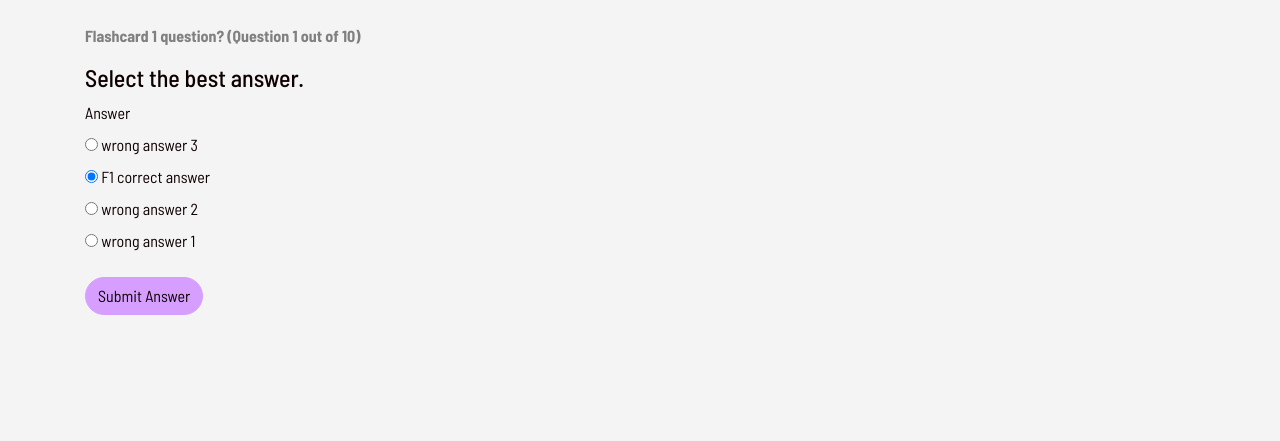
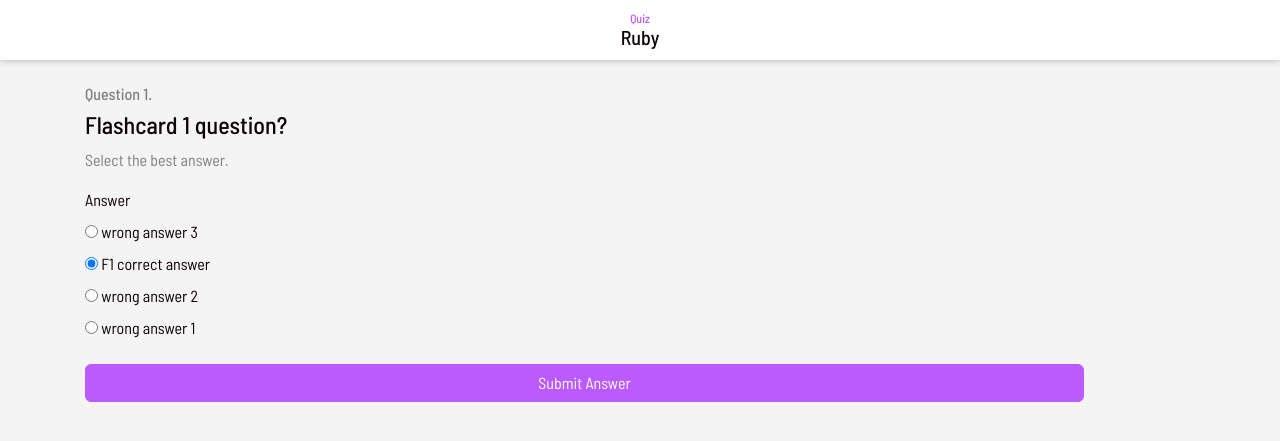
Before and after one commit to anjadrayton/fly-flashcards, a Rails app: page /decks/1/flashcards/1 in a window 1280 px wide. Shown: the top 441 px of the page. Run offline with Rails 7, Linux system fonts and the light colour scheme; a user stored in the database is signed in; data comes from the database, SQL or seed files in the repository; data that the repository does not hold is empty; style sheets or scripts are compiled from the project's sources; some libraries are stand-ins or nearby versions.

Commit message:
undated UI elements and navbar

```diff
--- a/app/assets/stylesheets/components/_buttons.scss
+++ b/app/assets/stylesheets/components/_buttons.scss
@@ -1,16 +1,16 @@
 .pill {
-  border-radius: 20px;
-  // width: 99px;
-  background-color: #d69fff;
-  border-color: #d69fff;
-  border-radius: 30px;
+    width: 90%;
+    border-radius: 6px;
+    color: white;
+    background-color: #bb5afd;
+    border-color: #bb5afd;
 }
 
 .text-pill {
   border-radius: 22px;
   width: 241px;
   padding: 0 13px;
-  color: white;
+  color: white !important;
 }
 .green {
   background-color: #0a9039;
@@ -18,3 +18,25 @@
 .red {
   background-color: #e84537;
 }
+button.btn-pill > a{
+  color: white !important;
+}
+
+.pill-end1 {
+  display: inline-block;
+  width: 33%;
+  border-radius: 6px;
+  color: white;
+  background-color: #bb5afd;
+  border-color: #bb5afd;
+}
+.pill-end2 {
+    display: inline-block;
+    width: 33%;
+    border-radius: 6px;
+    border-width: 2px;
+    color: #bb5afd;
+    background-color: white;
+    border-color: #bb5afd;
+    /* float: right; */
+}
--- a/app/assets/stylesheets/components/_form.scss
+++ b/app/assets/stylesheets/components/_form.scss
@@ -15,7 +15,7 @@
     cursor: pointer;
     width: 270px;
     font-family: 'Barlow Semi Condensed', sans-serif;
-    font-weight: bold;
+    // font-weight: bold;
 }
 
 // .form-check:checked {
@@ -32,7 +32,7 @@
 
 .form-check-input:checked + label {
   border: solid !important;
-  border-color: #d69efd !important;
+  border-color: #bb5afd !important;
   border-width: 2px !important;
 }
 
@@ -54,7 +54,7 @@
 .correct-sub {
   color: black !important;
     border: solid;
-    border-color: #884bb4;
+    border-color: #bb5afd;
     border-width: 2px;
     padding: 6px;
     margin-bottom: 4px;
@@ -63,7 +63,7 @@
     cursor: pointer;
     width: 270px;
     font-family: 'Barlow Semi Condensed', sans-serif;
-    font-weight: bold;
+    // font-weight: bold;
 }
 .correct-sub:before {
     content: "";
@@ -87,7 +87,7 @@
     cursor: pointer;
     width: 270px;
     font-family: 'Barlow Semi Condensed', sans-serif;
-    font-weight: bold;
+    // font-weight: bold;
 }
 
 .incorrect-sub:before {
--- a/app/assets/stylesheets/components/_navbar.scss
+++ b/app/assets/stylesheets/components/_navbar.scss
@@ -10,3 +10,19 @@
 .navbar-lewagon .navbar-brand img {
   width: 40px;
 }
+.nav-bar {
+  height: 60px;
+  width: 100%;
+  background-color: white;
+  box-shadow: 0px -2px 9px #888888;
+  text-align: center;
+}
+.nav-head {
+  color: #bb5afd;
+  font-size: 12px;
+  margin-bottom: 0px;
+  padding-top: 11px;
+}
+.nav-topic {
+
+}
--- a/app/assets/stylesheets/components/_texts.scss
+++ b/app/assets/stylesheets/components/_texts.scss
@@ -1,10 +1,10 @@
 @import url('https://fonts.googleapis.com/css2?family=Barlow+Semi+Condensed:ital,wght@0,300;0,400;1,500&display=swap');
 .full-headings {
-  display: inline-block;
+  // display: inline-block;
 }
 .sub-headings {
   color: grey;
-  font-weight: bold;
+  // font-weight: bold;
 }
 
 .green-h {
--- a/app/assets/stylesheets/pages/_deck_show.scss
+++ b/app/assets/stylesheets/pages/_deck_show.scss
@@ -20,7 +20,8 @@
 .scene-lg {
   background-color: rgb(29, 29, 111);
   height: 100vh;
-  bottom: 16px;
+  // bottom: 16px;
+  bottom: 0px;
 
   /* width: 293px; */
   /* margin: auto; */
@@ -233,7 +234,8 @@
 .show-info {
   position: absolute;
   top: 22%;
-  right: 13%;
+  width: 100%;
+  // right: 13%;
   text-align: center;
   color: white;
   // opacity: 0%;
--- a/app/assets/stylesheets/pages/_flash_show.scss
+++ b/app/assets/stylesheets/pages/_flash_show.scss
@@ -4,8 +4,8 @@
 
 .sticky {
   position: sticky;
-  bottom: 10px;
-  left: 30%;
+  // bottom: 10px;
+  // left: 30%;
 }
 
 .rocket {
@@ -19,10 +19,11 @@
 
 .scene {
   background-color: rgb(29, 29, 111);
-  height: 165px;
+  height: 175px;
   width: 100%;
   margin: auto;
   position: relative;
+  top: -3px;
 }
 
 .star {
@@ -112,10 +113,12 @@
     top: 0px;
     right: 0px;
     // transform: translate(14px, -70px);
-    transform: translate(14px, -70px);
+    // transform: translate(14px, -70px);
+    transform: translate(14px, -107px);
+
     /* -webkit-transform: translate(-350px, 350px); */
     z-index: 1;
-    animation: 1s astroid 0.5s linear running;
+    animation: 1.5s astroid 1.5s linear running;
     /* animation-delay: 5s; */
 }
 // .box {
@@ -142,10 +145,11 @@
 
 @keyframes astroid {
   0% {
-    transform: translate(14px, -70px);
+    // transform: translate(14px, -70px);
+    transform: translate(14px, -107px);
   }
   100% {
-    transform: translate(-79px, 25px);
+    transform: translate(-79px, 34px);
   }
 }
 
--- a/app/assets/stylesheets/pages/_home.scss
+++ b/app/assets/stylesheets/pages/_home.scss
@@ -4,7 +4,8 @@
   height: 100vh;
   background-size: cover;
   position: relative;
-  bottom: 16px;
+  // bottom: 16px;
+  bottom: 0px;
 }
 
 .home2 {
@@ -28,7 +29,21 @@
 .title {
   text-align: center;
 }
+.home-btn {
+  position: absolute;
+    top: 331px;
+    width: 102px;
+    left: 106px;
+    padding: 5px;
+    border-radius: 13px;
+    /* border: solid; */
+    /* border-width: 2px; */
+    /* border-color: #8128bd; */
+    background-color: #bb5afd;
+    color: white;
+    /* font-weight: bold; */
 
+}
 // html, body {
 //     margin:0;
 //     padding:0;
--- a/app/assets/stylesheets/pages/_topics_show.scss
+++ b/app/assets/stylesheets/pages/_topics_show.scss
@@ -15,15 +15,19 @@
   color: #ffffff;
 
   a {
+    margin: 0px auto 5px auto;
+    justify-content: space-between;
     background: #fffffff0;
-    color: #01002a;
     padding: 5px 10px;
     margin-bottom: 5px;
     border-radius: 5px;
     transition: 0.2s ease;
     text-decoration: none;
-    display: inline-flex;
+    display: flex;
     align-items: center;
+    width: 170px;
+
+
 
 
     &:hover {
--- a/app/views/decks/show.html.erb
+++ b/app/views/decks/show.html.erb
@@ -4,8 +4,8 @@
   <div class="show-info">
     <h4 class = "main-title"> <%= @score %> Cards Correct</h4>
     <br>
-    <%= link_to "Repeat Deck", deck_flashcard_path(@deck, @deck.flashcards.first), class: "btn pill" %>
-    <%= link_to "New Decks", topics_path, class: "btn pill" %>
+    <%= link_to "Repeat Deck", deck_flashcard_path(@deck, @deck.flashcards.first), class: "btn pill-end1" %>
+    <%= link_to "New Decks", topics_path, class: "btn pill-end2" %>
     <%# <button class = "btn pill">Repeat Deck</button>
     <button class = "btn pill">Choose Deck</button> %>
     <br>
--- a/app/views/flashcards/show.html.erb
+++ b/app/views/flashcards/show.html.erb
@@ -57,6 +57,10 @@
 <br>
 </div>
 <div class = "bottom">
+  <div class = "nav-bar">
+    <h6 class = "nav-head">Quiz</h6>
+    <h5 class = "nav-topic"><%= @flashcard.deck.topic.name %></h5>
+  </div>
 
 
 
@@ -136,10 +140,11 @@
   <% end %>
   <br>
   <div class="container">
+
     <% if params[:display] != 'result' %>
-
-    <p class = "sub-headings"><%= @flashcard.question %> (Question <%= @question_number %> out of <%= @deck.flashcards.count %>)</p>
-    <h4><%= @type.instruction %></h4>
+    <h6 class = "sub-headings">Question <%= @question_number %>.</h6>
+    <h4><%= @flashcard.question %></h4>
+    <p class = "sub-headings"><%= @type.instruction %></p>
     <%= hidden_field_tag "question_type", @flashcard.question_type.name, { id: "question-type" } %>
 
       <% if @type.name == 'multiple-choice' %>
@@ -159,26 +164,26 @@
           </div>
           <br>
           <input type="hidden" id="current_order"  name="current_order" value="" />
-          <%= f.submit "Submit Answer", class: "btn btn-primary" %>
+          <%= f.submit "Submit Answer", class: "btn pill" %>
         <% end %>
       <% end %>
     <% end %>
     <div class = "results-info">
     <% if params[:display] == 'result' %>
       <% if @flashcard.attempt.attempt_correct %>
-        <p class = "sub-headings">Woohoo!</p>
-        <h3 class = "full-headings">You were </h3> <h3 class = "green-h"> correct</h3>
+        <p class = "sub-headings green-h">Woohoo!</p>
+        <h3 class = "full-headings">You were correct</h3>
       <% else %>
-        <p class = "sub-headings">Oopsie daisy!</p>
-        <h3 class = "full-headings">You were </h3> <h3 class = "red-h"> incorrect</h3>
+        <p class = "sub-headings red-h">Oopsie daisy!</p>
+        <h3 class = "full-headings">You were incorrect</h3>
       <% end %>
 
       <% if @type.name == 'multiple-choice' %>
 
         <p class = "sub-headings">Flashcard <%= @question_number %></p>
-        <p class = "correct-sub"><%= @submission %></p>
+        <p class = "correct-sub"><%= @flashcard.answer %></p>
         <% if !@flashcard.attempt.attempt_correct %>
-          <p class = "incorrect-sub"><%= @flashcard.answer %></p>
+          <p class = "incorrect-sub"><%= @submission %></p>
         <% end %>
       <% end %>
       <% if @type.name == 'sort' %>
--- a/app/views/pages/home.html.erb
+++ b/app/views/pages/home.html.erb
@@ -7,5 +7,5 @@
 <%# <h1>Pages#home</h1>
 <p>Find me in app/views/pages/home.html.erb</p> %>
 </div>
-<%= link_to "start", topics_path, class: "btn purple" %>
+<%= link_to "Start", topics_path, class: "btn home-btn" %>
 <%# <button class = "btn purple"> Start </button> %>
```
